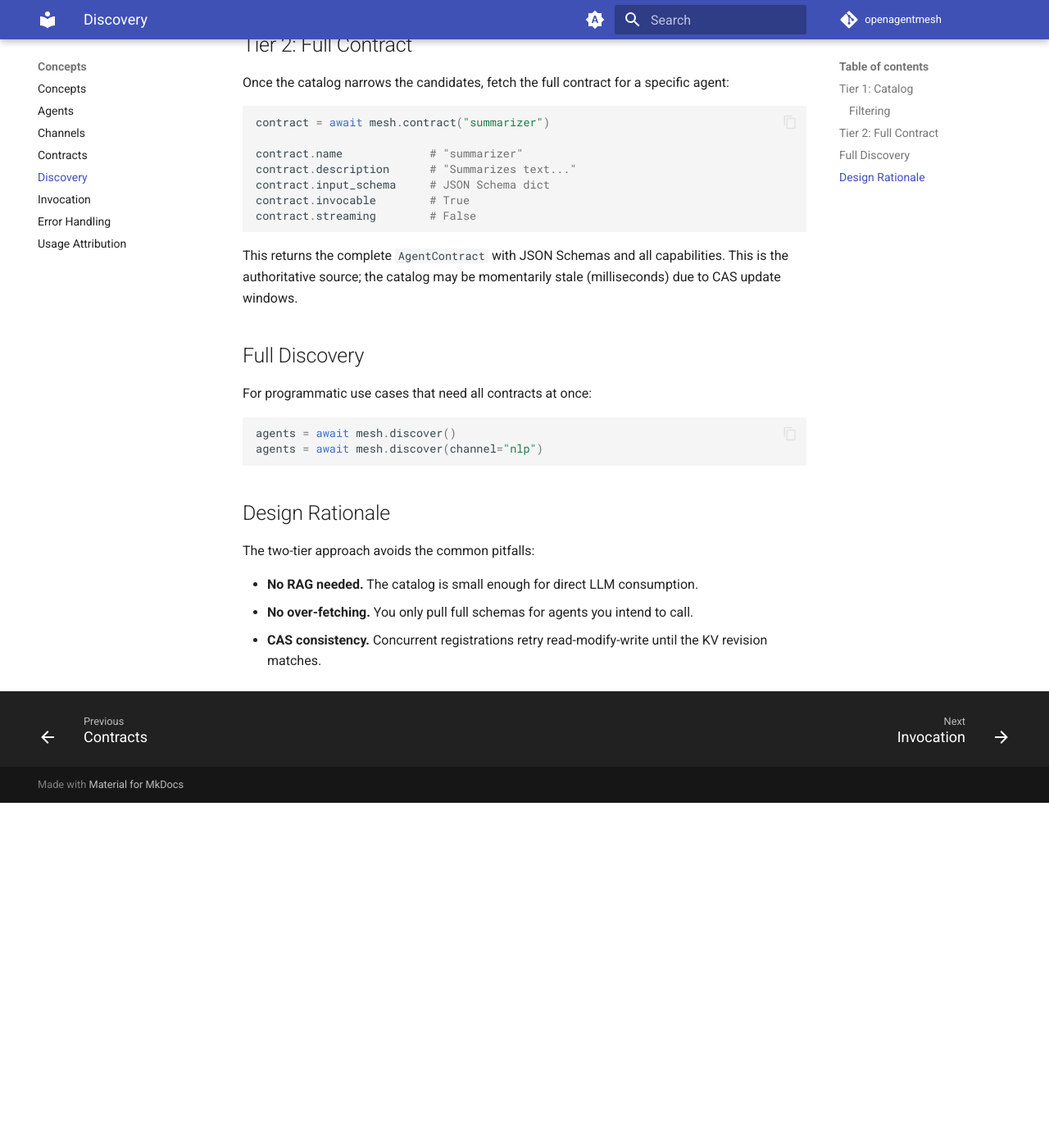
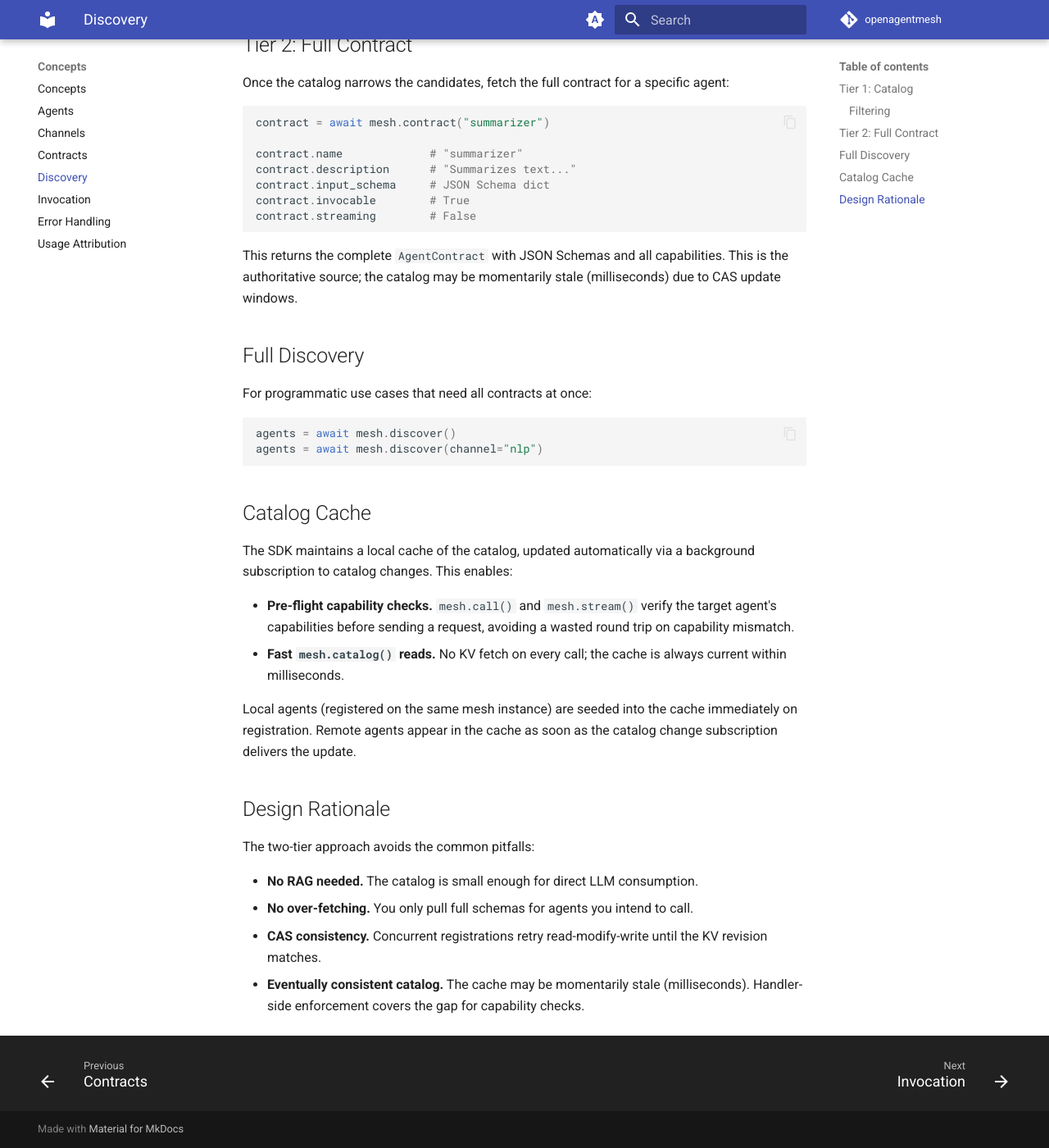
Before and after one commit to openagentmesh/openagentmesh, an MkDocs documentation site: the page built from docs/concepts/discovery.md, in a window 1280 px wide and 1400 px high, scrolled down 934 px. Shown: the whole window at 82% size. Built offline with MkDocs 1.6.1 and Material for MkDocs 9.7.7, drawn with Linux system fonts in a browser that asks for light colours; comment, search, counter and statistics services are not loaded; before the commit the page ends 1913 px from its top, so only the background shows below that.

Commit message:
docs: document catalog cache and pre-flight capability checks (ADR-0032)
Co-Authored-By: Claude Opus 4.6 (1M context) <noreply@anthropic.com>

````diff
--- a/docs/concepts/discovery.md
+++ b/docs/concepts/discovery.md
@@ -55,6 +55,15 @@ agents = await mesh.discover()
 agents = await mesh.discover(channel="nlp")
 ```
 
+## Catalog Cache
+
+The SDK maintains a local cache of the catalog, updated automatically via a background subscription to catalog changes. This enables:
+
+- **Pre-flight capability checks.** `mesh.call()` and `mesh.stream()` verify the target agent's capabilities before sending a request, avoiding a wasted round trip on capability mismatch.
+- **Fast `mesh.catalog()` reads.** No KV fetch on every call; the cache is always current within milliseconds.
+
+Local agents (registered on the same mesh instance) are seeded into the cache immediately on registration. Remote agents appear in the cache as soon as the catalog change subscription delivers the update.
+
 ## Design Rationale
 
 The two-tier approach avoids the common pitfalls:
@@ -62,3 +71,4 @@ The two-tier approach avoids the common pitfalls:
 - **No RAG needed.** The catalog is small enough for direct LLM consumption.
 - **No over-fetching.** You only pull full schemas for agents you intend to call.
 - **CAS consistency.** Concurrent registrations retry read-modify-write until the KV revision matches.
+- **Eventually consistent catalog.** The cache may be momentarily stale (milliseconds). Handler-side enforcement covers the gap for capability checks.
````
